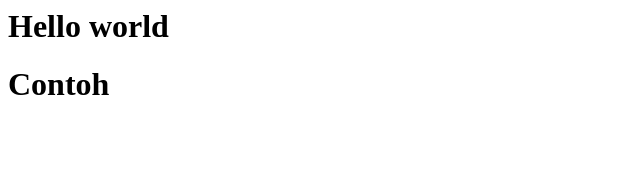
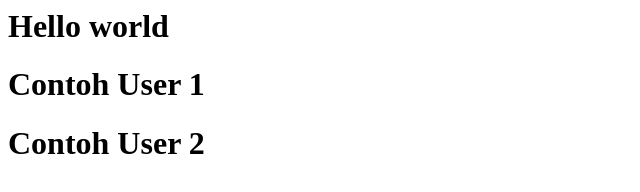
Before and after one commit to doniduaasattuu/belajar-git-remote, a plain HTML site: page index.html in a window 1280 px wide. Shown: the whole page, without its empty margins (0-640 px from the left). Drawn offline with Linux system fonts and the light colour scheme.

Commit message:
add contoh user 2 to index.html

```diff
--- a/index.html
+++ b/index.html
@@ -4,6 +4,7 @@
   </head>
   <body>
     <h1>Hello world</h1>
-    <h1>Contoh</h1>
+    <h1>Contoh User 1</h1>
+    <h1>Contoh User 2</h1>
   </body>
 </html>
```
